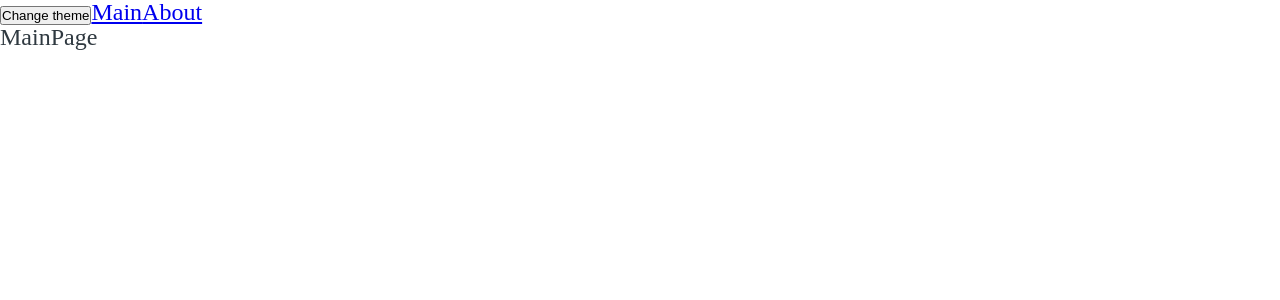
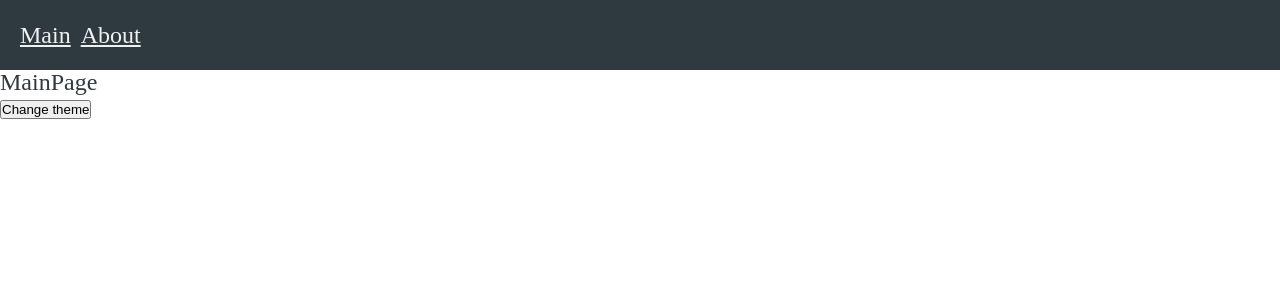
Before and after one commit to Schekhovtsov/course-project, a React app: page / in a window 1280 px wide. Shown: the top 300 px of the page. Built offline with nearby package versions, Linux system fonts and the light colour scheme.

Commit message:
feat: module 2, lesson 12

```diff
--- a/src/app/App.tsx
+++ b/src/app/App.tsx
@@ -1,16 +1,15 @@
-import { Link } from 'react-router-dom';
 import { classNames } from 'shared/lib/classNames';
 import { useTheme } from 'app/providers/ThemeProvider';
 import { AppRouter } from './providers/router';
+import { Navbar } from 'widgets/Navbar';
 
 const App = () => {
     const { theme, toggleTheme } = useTheme();
     return (
         <div className={classNames('app', {}, [theme])}>
+            <Navbar />
+            <AppRouter />
             <button onClick={toggleTheme}>Change theme</button>
-            <Link to={'/'}>Main</Link>
-            <Link to={'/about'}>About</Link>
-            <AppRouter />
         </div>
     );
 };
--- a/src/app/styles/themes/dark.scss
+++ b/src/app/styles/themes/dark.scss
@@ -1,5 +1,13 @@
 .app.dark {
     --bg-color: #2f3940;
+    --inverted-bg-color: #ffffff;
+
     --primary-color: #ffffff;
     --secondary-color: #bcbcbc;
+
+    --link-primary-color: #447eab;
+    --link-secondary-color: #24415f;
+
+    --inverted-link-primary-color: #ced3d6;
+    --inverted-link-secondary-color: #62686f;
 }
--- a/src/app/styles/themes/light.scss
+++ b/src/app/styles/themes/light.scss
@@ -1,5 +1,13 @@
 .app.light {
     --bg-color: #ffffff;
+    --inverted-bg-color: #2f3940;
+
     --primary-color: #2f3940;
     --secondary-color: #513c3c;
+
+    --link-primary-color: #f0f0f0;
+    --link-secondary-color: #caced2;
+
+    --inverted-link-primary-color: #47a5ec;
+    --inverted-link-secondary-color: #397cc0;
 }
--- a/src/app/styles/variables/global.scss
+++ b/src/app/styles/variables/global.scss
@@ -8,4 +8,6 @@
     --font-size-l: 24px;
     --font-line-l: 32px;
     --font-l: var(--font-line-l) / var(--font-line-l) var(--font-family);
+
+    --navbar-height: 70px;
 }
--- a/src/shared/lib/classNames/classNames.ts
+++ b/src/shared/lib/classNames/classNames.ts
@@ -2,18 +2,14 @@ type Mods = Record<string, boolean | string>;
 
 export function classNames(
     cls: string,
-    mods: Mods,
-    additional: string[]
+    mods?: Mods,
+    additional?: string[]
 ): string {
     return [
         cls,
-        ...additional,
+        ...additional.filter(Boolean),
         ...Object.entries(mods)
-            .filter(([className, value]) => Boolean(value))
+            .filter(([_, value]) => Boolean(value))
             .map(([className]) => className),
     ].join(' ');
 }
-
-classNames('remove-btn', { hovered: true, selectable: true, red: true }, [
-    'with-padding',
-]);
--- /dev/null
+++ b/src/shared/ui/AppLink/index.ts
@@ -0,0 +1 @@
+export { AppLink } from './ui/AppLink';
--- /dev/null
+++ b/src/shared/ui/AppLink/ui/AppLink.module.scss
@@ -0,0 +1,10 @@
+.container {
+}
+
+.primary {
+    color: var(--link-primary-color);
+}
+
+.inverted {
+    color: var(--inverted-primary-color);
+}
--- /dev/null
+++ b/src/shared/ui/AppLink/ui/AppLink.tsx
@@ -0,0 +1,35 @@
+import { FC } from 'react';
+import { Link, LinkProps } from 'react-router-dom';
+import { classNames } from 'shared/lib/classNames/classNames';
+import styles from './AppLink.module.scss';
+
+export enum AppLinkTheme {
+    PRIMARY = 'primary',
+    INVERTED = 'inverted',
+}
+
+interface AppLinkProps extends LinkProps {
+    className?: string;
+    theme?: AppLinkTheme;
+}
+
+export const AppLink: FC<AppLinkProps> = ({
+    to,
+    className,
+    theme = AppLinkTheme.PRIMARY,
+    children,
+    ...otherProps
+}) => {
+    return (
+        <Link
+            {...otherProps}
+            to={to}
+            className={classNames(styles.container, {}, [
+                className,
+                styles[theme],
+            ])}
+        >
+            {children}
+        </Link>
+    );
+};
--- /dev/null
+++ b/src/widgets/Navbar/index.ts
@@ -0,0 +1 @@
+export { Navbar } from './ui/Navbar';
--- /dev/null
+++ b/src/widgets/Navbar/ui/Navbar.module.scss
@@ -0,0 +1,16 @@
+.container {
+    width: 100%;
+    height: var(--navbar-height);
+    background: var(--inverted-bg-color);
+    display: flex;
+    align-items: center;
+    padding: 10px;
+}
+
+.linksContainer {
+    margin: 10px;
+
+    :first-child {
+        padding-right: 10px;
+    }
+}
--- /dev/null
+++ b/src/widgets/Navbar/ui/Navbar.tsx
@@ -0,0 +1,18 @@
+import { classNames } from 'shared/lib/classNames';
+import { AppLink } from 'shared/ui/AppLink/ui/AppLink';
+import styles from './Navbar.module.scss';
+
+interface NavbarProps {
+    className?: string;
+}
+
+export const Navbar = ({ className }: NavbarProps) => {
+    return (
+        <div className={classNames(styles.container, {}, [className])}>
+            <div className={styles.linksContainer}>
+                <AppLink to={'/'}>Main</AppLink>
+                <AppLink to={'/about'}>About</AppLink>
+            </div>
+        </div>
+    );
+};
```
Also changed, not shown: 1 other file (tests, documents, lock files or other folders).
